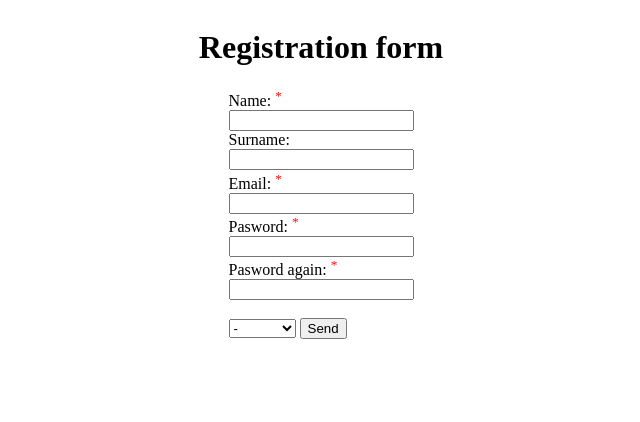
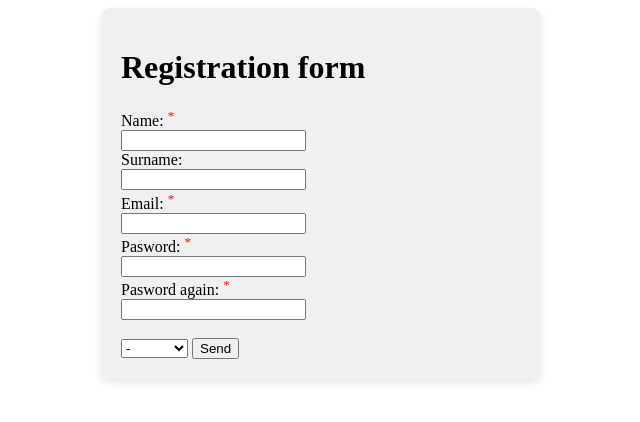
Before and after one commit to pamquale/regForm, a plain HTML site: page index.html in a window 1280 px wide. Shown: the whole page, without its empty margins (319-959 px from the left). Drawn offline with Linux system fonts and the light colour scheme.

Commit message:
added background box to the registration form

```diff
--- a/style.css
+++ b/style.css
@@ -1,5 +1,9 @@
-.registration-form{
-    display: flex;
-    flex-direction: column;
-    align-items: center;
+.registration-form {
+    background-color: #f0f0f0; /* Background color */
+    width: 400px; /* Width */
+    padding: 20px; /* Padding */
+    border-radius: 10px; /* Rounded corners */
+    box-shadow: 0 4px 8px rgba(0, 0, 0, 0.1); /* Shadow */
+    position: relative; /* Positioning */
+    margin: 0 auto; /* Center the form horizontally */
 }
```
